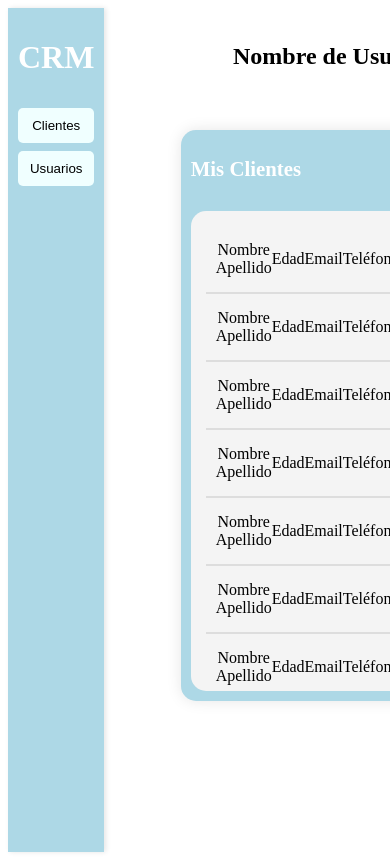
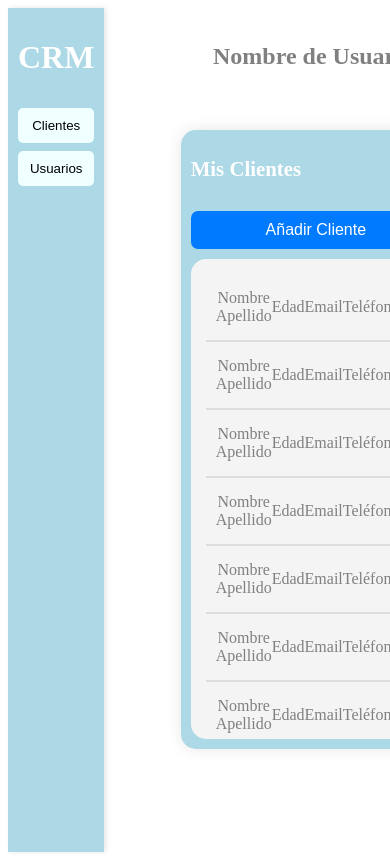
Before and after one commit to JoseAlbertoFC/CasaBlanca_Challenge, a React (Vite) app in the folder Client/: page / in a window 390 px wide. Shown: the top 860 px of the page. Built offline with nearby package versions, Linux system fonts and the light colour scheme.

Commit message:
UI lista, solo queda conectar con la API y documentar todo

```diff
--- /dev/null
+++ b/Client/src/components/addClient/addClient.css
@@ -0,0 +1,98 @@
+.add-client-container {
+    position: relative;
+    display: flex;
+    flex-direction: column;
+    align-items: center;
+    padding: 40px;
+    background-color: #ADD8E6;
+    border-radius: 10px;
+    width: 50%;
+    max-width: 600px;
+    margin-top: 90px;
+}
+
+.back-button {
+    position: absolute;
+    top: 10px;
+    left: 10px;
+    border: none;
+    background-color: #f0f0f0;
+    border-radius: 50%;
+    width: 30px;
+    height: 30px;
+    font-size: 20px;
+    display: flex;
+    align-items: center;
+    justify-content: center;
+    cursor: pointer;
+    color: gray;
+}
+
+.add-client-title {
+    margin-bottom: 25px;
+    text-align: center;
+    font-size: 170%;
+    color: gray;
+}
+
+.add-client-form {
+    display: flex;
+    flex-direction: column;
+    width: 100%;
+}
+
+.form-group {
+    margin-bottom: 15px;
+    width: 100%;
+}
+
+.form-label {
+    margin-bottom: 5px;
+    width: 100%;
+}
+
+.form-input {
+    padding: 10px;
+    border: 1px solid #ccc;
+    border-radius: 5px;
+}
+
+.add-client-button {
+    width: 101%;
+    padding: 10px;
+    background-color: #007bff;
+    color: white;
+    border: none;
+    border-radius: 5px;
+    cursor: pointer;
+}
+
+.add-client-button:hover {
+    background-color: #0056b3;
+}
+
+@media (max-width: 768px) {
+    .add-client-container {
+        width: 80%;
+        padding: 20px;
+    }
+
+    .add-client-title {
+        font-size: 150%;
+    }
+}
+
+@media (max-width: 480px) {
+    .add-client-container {
+        width: 95%;
+    }
+
+    .add-client-title {
+        font-size: 130%;
+    }
+
+    .form-input,
+    .add-client-button {
+        padding: 8px;
+    }
+}
--- /dev/null
+++ b/Client/src/components/addClient/addClient.jsx
@@ -0,0 +1,75 @@
+import React, { useState } from 'react';
+import "./addClient.css";
+
+function AddClient({ onBackClick }) {
+  // Estados para cada campo del formulario
+  const [fullName, setFullName] = useState('');
+  const [email, setEmail] = useState('');
+  const [age, setAge] = useState('');
+  const [phone, setPhone] = useState('');
+
+  const handleSubmit = (e) => {
+    e.preventDefault();
+    console.log('Añadiendo cliente:', fullName, email, age, phone);
+  };
+
+  return (
+    <div className="add-client-container">
+      <button className="back-button" onClick={onBackClick}>&lt;</button>
+      <h2 className="add-client-title">Añadir Cliente</h2>
+      <form className="add-client-form" onSubmit={handleSubmit}>
+        <div className="form-group">
+          <input
+            type="text"
+            id="fullName"
+            name="fullName"
+            placeholder='Nombre y Apellido'
+            className="form-input"
+            value={fullName}
+            onChange={(e) => setFullName(e.target.value)}
+            required
+          />
+        </div>
+        <div className="form-group">
+          <input
+            type="email"
+            id="email"
+            name="email"
+            placeholder='Email'
+            className="form-input"
+            value={email}
+            onChange={(e) => setEmail(e.target.value)}
+            required
+          />
+        </div>
+        <div className="form-group">
+          <input
+            type="number"
+            id="age"
+            name="age"
+            placeholder='Edad'
+            className="form-input"
+            value={age}
+            onChange={(e) => setAge(e.target.value)}
+            required
+          />
+        </div>
+        <div className="form-group">
+          <input
+            type="tel"
+            id="phone"
+            name="phone"
+            placeholder='Numero de Teléfono'
+            className="form-input"
+            value={phone}
+            onChange={(e) => setPhone(e.target.value)}
+            required
+          />
+        </div>
+        <button type="submit" className="add-client-button">Añadir</button>
+      </form>
+    </div>
+  );
+}
+
+export default AddClient;
--- a/Client/src/components/clients/clients.css
+++ b/Client/src/components/clients/clients.css
@@ -13,6 +13,24 @@
   margin-bottom: 30px;
   color: #fff;
   font-size: 1.5rem;
+}
+
+.add-client-button {
+  background-color:#007bff; /* Verde, puedes cambiarlo por el color que prefieras */
+  color: white;
+  padding: 10px;
+  margin-bottom: 10px;
+  max-width: 100%;
+  border: none;
+  border-radius: 7px;
+  cursor: pointer;
+  font-size: 16px;
+  transition: background-color 0.3s
+}
+
+.add-client-button:hover {
+  background-color: #0056b3; /* Un verde un poco más oscuro para el hover */
+  /* Efecto de crecimiento al pasar el mouse */
 }
 
 .clients-list {
@@ -40,6 +58,7 @@
   text-align: center;
   padding: 10px 0;
   font-size: 1.1rem;
+  color: gray;
 }
 
 @media (max-width: 768px) {
--- a/Client/src/components/clients/clients.jsx
+++ b/Client/src/components/clients/clients.jsx
@@ -1,4 +1,6 @@
 import React from "react";
+import { useState } from "react";
+import AddClient from "../addClient/addClient";
 import "./clients.css";
 
 const clientList = [
@@ -18,9 +20,24 @@ const clientList = [
 ];
 
 function Clients() {
+  const [addingClient, setAddingClient] = useState(false);
+
+  const handleAddClientClick = () => {
+    setAddingClient(true);
+  };
+
+  const handleBackClick = () => {
+    setAddingClient(false);
+  };
+
+  if (addingClient) {
+    return <AddClient onBackClick={handleBackClick} />;
+  }
+
   return (
     <div className="clients-container">
       <h2 className="clients-title">Mis Clientes</h2>
+      <button className="add-client-button" onClick={handleAddClientClick}>Añadir Cliente</button>
       <div className="clients-list">
         {clientList.map(client => (
           <div key={client.id} className="client-item">
--- a/Client/src/components/users/users.css
+++ b/Client/src/components/users/users.css
@@ -40,6 +40,7 @@
   flex: 1;
   text-align: center;
   padding: 10px 0;
+  color: gray
 }
 
 @media (max-width: 768px) {
--- a/Client/src/views/home/home.css
+++ b/Client/src/views/home/home.css
@@ -17,9 +17,14 @@
     background-color: #ffffff;
   }
 
-  .user-name,
+  .user-name{
+    margin-right: 20px;
+    color:gray;
+  }
+
   .logout-button {
     margin-bottom: 10px;
+    margin-right: 20px;
   }
 
   .logout-button {
```
